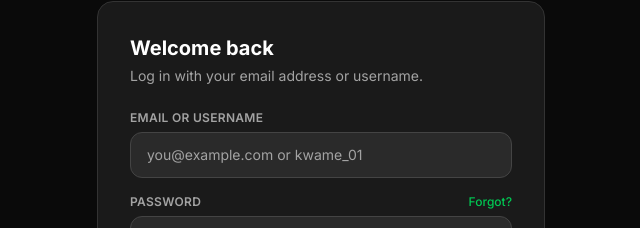
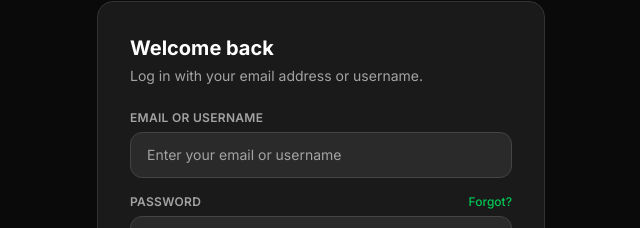
Before and after one commit to edmundsvaleria-pixel/winnerbet, a Next.js app: page /login in a window 1280 px wide. Shown: the part 232-460 px from the top of the page, without its empty margins (319-959 px from the left). Built offline with nearby package versions, Linux system fonts and the light colour scheme; no server answers.

Commit message:
Removed example names from login placeholders

```diff
--- a/src/app/(auth)/login/page.tsx
+++ b/src/app/(auth)/login/page.tsx
@@ -29,6 +29,7 @@ export default function LoginPage() {
     try {
       let email = id;
 
+      // Username path — resolve to email server-side
       if (!id.includes("@")) {
         const { data, error: rpcError } = await supabase.rpc("get_email_for_username", {
           p_username: id,
@@ -87,6 +88,7 @@ export default function LoginPage() {
   return (
     <main className="flex min-h-screen items-center justify-center bg-wb-bg px-4 py-10">
       <div className="w-full max-w-md animate-fade-up">
+        {/* Brand */}
         <div className="mb-6 flex items-center justify-center gap-2">
           <div className="flex h-10 w-10 items-center justify-center rounded-xl bg-wb-primary">
             <Trophy className="h-5 w-5 text-black" />
@@ -115,7 +117,7 @@ export default function LoginPage() {
                 type="text"
                 value={identifier}
                 onChange={(e) => setIdentifier(e.target.value)}
-                placeholder="you@example.com or kwame_01"
+                placeholder="Enter your email or username"
                 autoComplete="username"
                 autoCapitalize="none"
                 spellCheck={false}
```
